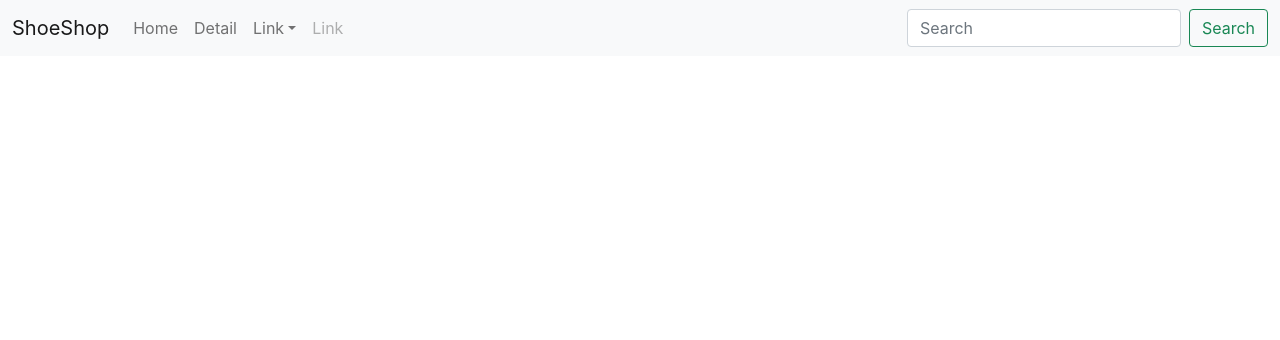
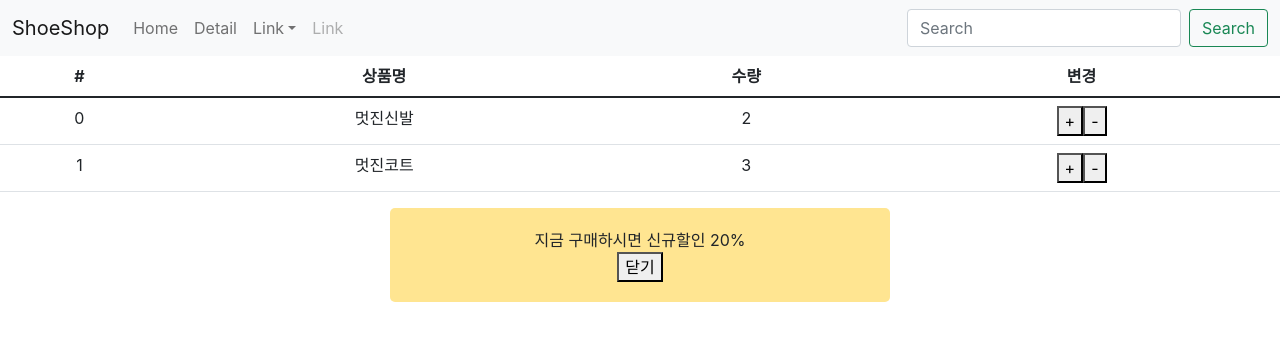
Before and after one commit to heyji-ten/React-Class, a React (Create React App) app in the folder shop/: page /cart in a window 1280 px wide. Shown: the top 340 px of the page. Built offline with nearby package versions, Linux system fonts and the light colour scheme.

Commit message:
20220105

```diff
--- a/shop/package.json
+++ b/shop/package.json
@@ -12,9 +12,11 @@
     "react": "^17.0.2",
     "react-bootstrap": "^2.0.4",
     "react-dom": "^17.0.2",
+    "react-redux": "^7.2.6",
     "react-router-dom": "^5.3.0",
     "react-scripts": "5.0.0",
     "react-transition-group": "^4.4.2",
+    "redux": "^4.1.2",
     "styled-components": "^5.3.3",
     "web-vitals": "^2.1.2"
   },
--- a/shop/src/App.js
+++ b/shop/src/App.js
@@ -8,6 +8,8 @@ import Detail from './Detail.js';
 import axios from 'axios';
 
 import { Link, Route, Switch } from 'react-router-dom';
+
+import Cart from './Cart.js';
 
 export let 재고context = React.createContext(); //같은 변수값을 공유할 범위 생성
 
@@ -114,6 +116,13 @@ function App() {
     <Detail shoes={shoes} 재고={재고} 재고변경={재고변경}/>
   </Route>
 
+  <Route path="/cart">
+      <Cart></Cart>
+  </Route>
+
+  {/* redux 쓰는 이유
+  1. props 없이 모든 컴포넌트가 state를 갖다쓰기 가능 */}
+
   </재고context.Provider>
 
   <Route path="/:id">
--- /dev/null
+++ b/shop/src/Cart.js
@@ -0,0 +1,83 @@
+import React from 'react';
+import {Table} from 'react-bootstrap';
+import { connect } from 'react-redux';
+
+function Cart(props) {
+    return(
+        <div>
+            <div>
+  <Table responsive="sm">
+    <thead>
+      <tr>
+        <th>#</th>
+        <th>상품명</th>
+        <th>수량</th>
+        <th>변경</th>
+      </tr>
+    </thead>
+    <tbody>
+    {/* 내가 반복문 돌린것
+        {
+          props.state.map((a,i)=>{
+            return <Carts state={props.state[i]} i={i} key={i} />
+          })
+        } */}
+
+        {/* 강의에서 반복문 돌린 것 */}
+        {
+            props.state.map((a,i)=>{
+                return (
+                    <tr key={i}>
+                        <td>{ a.id }</td>
+                        <td>{ a.name }</td>
+                        <td>{ a.quan }</td>
+                        <td>
+                            <button onClick={()=>{ props.dispatch({type : '수량증가'}) }}>+</button>
+                            <button onClick={()=>{ props.dispatch({type : '수량감소'}) }}>-</button>
+                        </td>
+                    </tr>
+                )
+            })
+        }
+
+    </tbody>
+  </Table>
+
+    { props.alert열렸니 === true
+    ?
+    (<div className='my-alert2'>
+        <p>지금 구매하시면 신규할인 20%</p>
+        <button onClick={()=>{  props.dispatch({type : 'alert닫기'}) }}>닫기</button>
+    </div>)
+    :null
+    }
+
+</div>
+        </div>
+    )
+}
+
+// 내가 반복문 돌린것
+
+// function Carts(props) {
+//     return (
+//         <tr>
+//         <td>{props.state.id}</td>
+//         <td>{ props.state.name }</td>
+//         <td>{ props.state.quan }</td>
+//         <td>Table cell</td>
+//         </tr>
+//     )
+
+// }
+
+function state를props화(state){
+    return {
+        state : state.reducer,
+        alert열렸니 : state.reducer2
+    }
+}
+
+export default connect(state를props화)(Cart)
+
+// export default Cart;
--- a/shop/src/index.js
+++ b/shop/src/index.js
@@ -6,10 +6,54 @@ import reportWebVitals from './reportWebVitals';
 
 import { BrowserRouter } from 'react-router-dom';
 
+import {Provider} from 'react-redux';
+import { combineReducers, createStore } from 'redux';
+
+let alert초기값 = true;
+
+function reducer2(state = alert초기값, 액션) {
+  if (액션.type === 'alert닫기') {
+    return state = false;
+    return state;
+  } else {
+    return state
+  }
+}
+
+
+let 초기값 = [
+  { id : 0, name : '멋진신발', quan : 2 },
+  { id : 1, name : '멋진코트', quan : 3 }
+];
+
+// redux에선 state 데이터의 수정방법을 미리 정의 해야함.
+function reducer(state = 초기값, 액션) {
+  if ( 액션.type === '수량증가' ){
+
+    let copy = [...state];
+    copy[0].quan++;
+    return copy
+
+  } else if ( 액션.type === '수량감소' ){
+
+    let copy = [...state];
+    copy[0].quan--;
+    return copy
+
+  } else {
+    return state
+  }
+}
+
+
+let store = createStore(combineReducers({reducer, reducer2}));
+
 ReactDOM.render(
   <React.StrictMode>
     <BrowserRouter>
-    <App />
+      <Provider store={store}>
+        <App />
+      </Provider>
     </BrowserRouter>
   </React.StrictMode>,
   document.getElementById('root')
```
Also changed, not shown: 1 other file (tests, documents, lock files or other folders).
